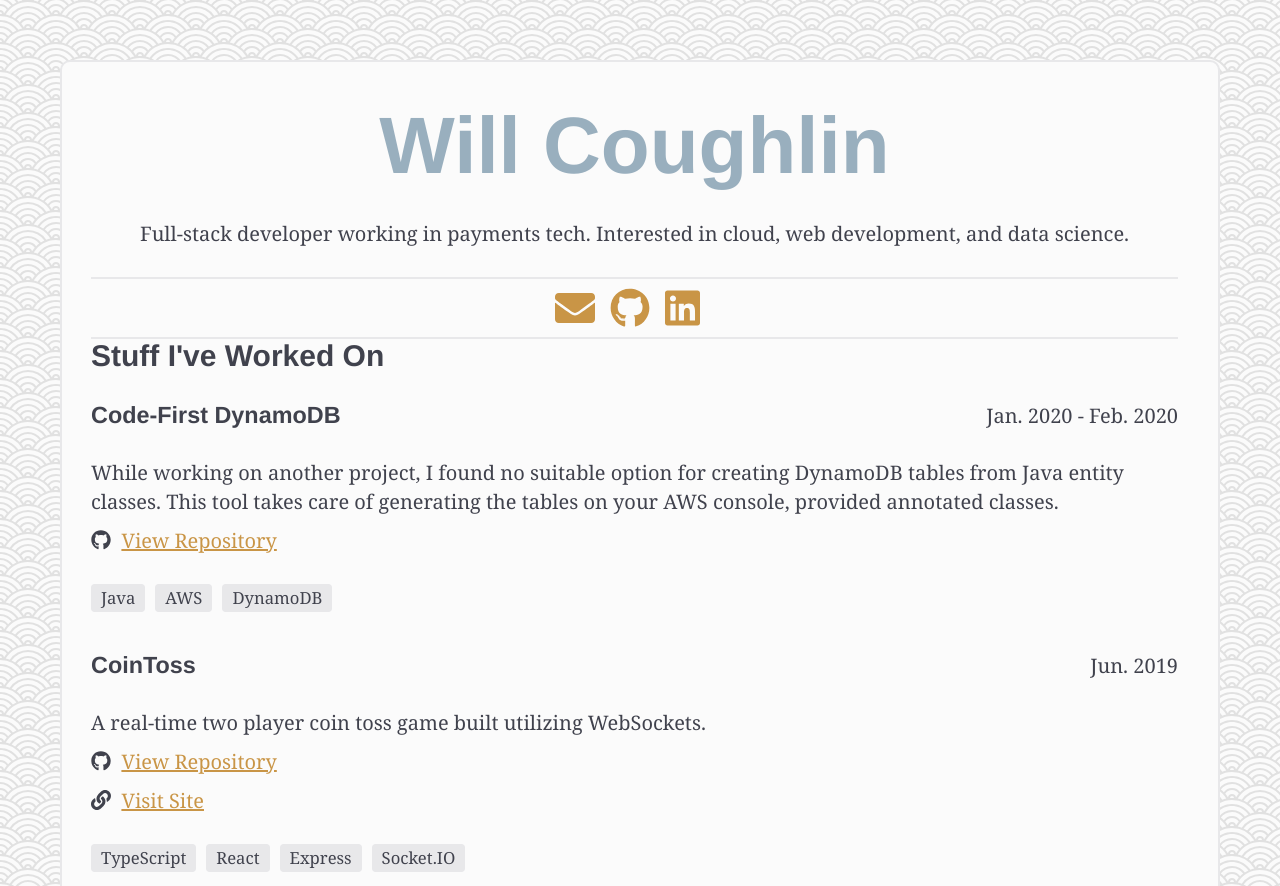
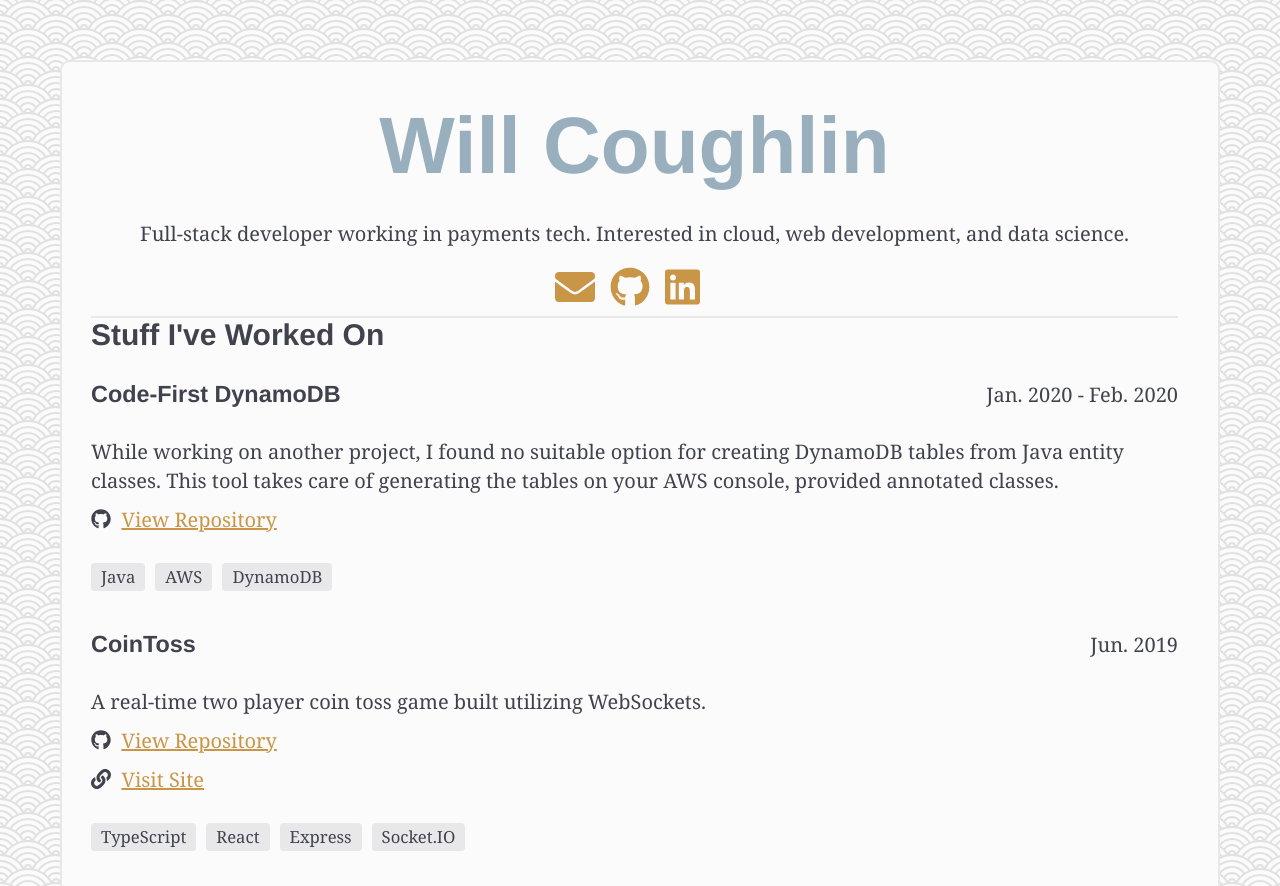
Before and after one commit to willcoughlin/willcoughlin.github.io, a Gatsby site: page / in a window 1280 px wide. Shown: the top 886 px of the page. Built offline with nearby package versions, Linux system fonts and the light colour scheme; Gatsby itself is replaced by a stand-in of ours.

Commit message:
Move contact links into header section

```diff
--- a/src/pages/index.js
+++ b/src/pages/index.js
@@ -17,14 +17,13 @@ export default function Home() {
         <h1 className="text-brand">Will Coughlin</h1>
         {/* TODO: get this content from a yaml file */}
         <p>Full-stack developer working in payments tech. Interested in cloud, web development, and data science.</p>
+        {/* TODO: pull into separate components */}
+        <div id="contact">
+          <a href="mailto:willcoughlin@gmail.com"><FontAwesomeIcon icon={faEnvelope} /></a>
+          <a href="https://github.com/willcoughlin"><FontAwesomeIcon icon={['fab', 'github']} /></a>
+          <a href="https://linkedin.com/in/coughlinwf"><FontAwesomeIcon icon={['fab', 'linkedin']} /></a>
+        </div>
       </header>
-
-      {/* TODO: pull into separate components */}
-      <section id="contact">
-        <a href="mailto:willcoughlin@gmail.com"><FontAwesomeIcon icon={faEnvelope} /></a>
-        <a href="https://github.com/willcoughlin"><FontAwesomeIcon icon={['fab', 'github']} /></a>
-        <a href="https://linkedin.com/in/coughlinwf"><FontAwesomeIcon icon={['fab', 'linkedin']} /></a>
-      </section>
 
       <section id="projects">
         <h1>Stuff I've Worked On</h1>
--- a/src/styles/global.css
+++ b/src/styles/global.css
@@ -68,16 +68,6 @@ a {
       font-size: 1.17rem;
     }
 
-/* TODO: pull this to module css when elements are refactored into component */
-.sheet #contact {
-  font-size: 2rem;
-  display: flex;
-  justify-content: center;
-}
-  .sheet #contact a {
-    margin-right: 0.75rem;
-  }
-
 .sheet footer {
 padding-top: 1.45rem;
 }
@@ -88,6 +78,17 @@ padding-top: 1.45rem;
       margin-top: unset;
       font-size: 4rem;
     }
+    .sheet header p {
+      margin-bottom: 0.5rem;
+    }
+    .sheet header #contact {
+      font-size: 2rem;
+      display: flex;
+      justify-content: center;
+    }
+      .sheet header #contact a {
+        margin-right: 0.75rem;
+      }
 
 .text-brand {
   color: #99afbe;
```
